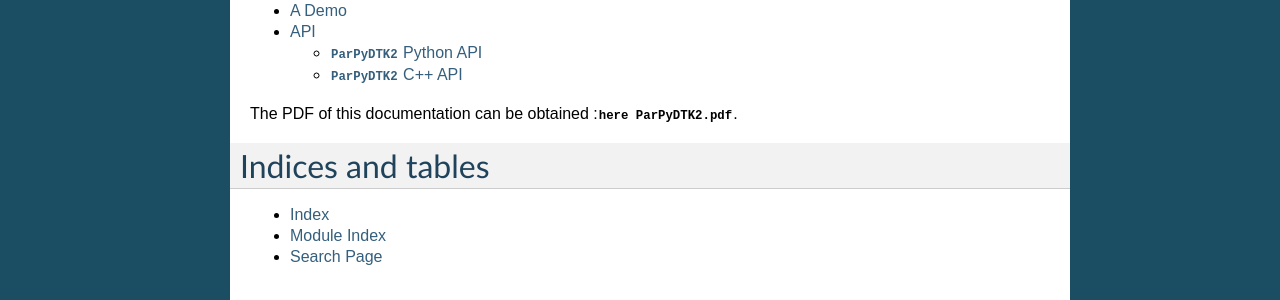
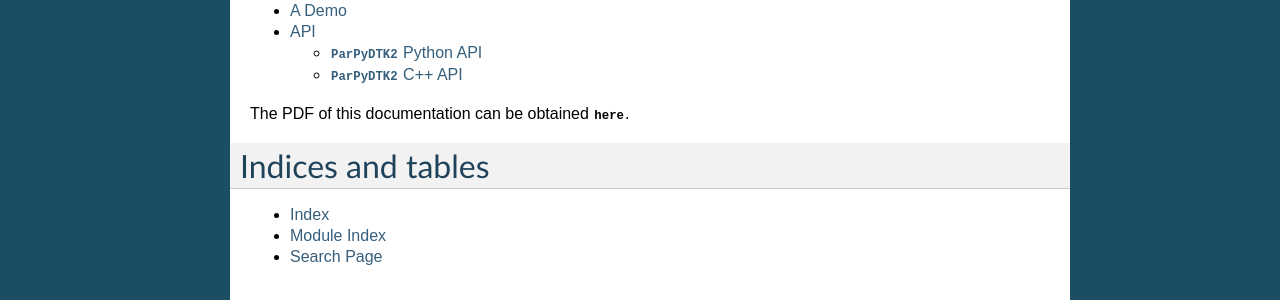
Before and after one commit to chiao45/parpydtk2, a Sphinx documentation site: the page built from docs/index.rst, in a window 1280 px wide. Shown: the part 525-825 px from the top of the page. Built offline with Sphinx 7.4.7, drawn with Linux system fonts in a browser that asks for light colours; formulas are drawn with MathJax 3.

Commit message:
minor fixes in doc

```diff
--- a/docs/index.rst
+++ b/docs/index.rst
@@ -19,7 +19,7 @@ Welcome to ParPyDTK2's documentation!
 
 .. only:: html
 
-    The PDF of this documentation can be obtained ::download:`here ParPyDTK2.pdf<./ParPyDTK2.pdf>`.
+    The PDF of this documentation can be obtained :download:`here<./ParPyDTK2.pdf>`.
 
 Indices and tables
 ==================
--- a/docs/unifem.rst
+++ b/docs/unifem.rst
@@ -441,6 +441,10 @@ following results are with :math:`\rho=6.8` (68 points in stencils):
 However, this is less practical and hard to apply on general surfaces. As a
 matter of fact, we didn't observe this with the torus setting.
 
+.. only:: html
+
+    You can obtain the test grids :download:`hear<../examples/test_grids.tar.xz>`.
+
 Non-smooth Functions
 ++++++++++++++++++++
 
@@ -483,7 +487,7 @@ The default settings are:
 2.
 
     :py:attr:`~parpydtk2.Mapper.basis` is set to
-    :py:attr:`~parpydtk2.WENDLADN21`,
+    :py:attr:`~parpydtk2.WENDLAND21`,
 
 3. :math:`\alpha` is set to 0.1 in :eq:`rend`,
 
```
